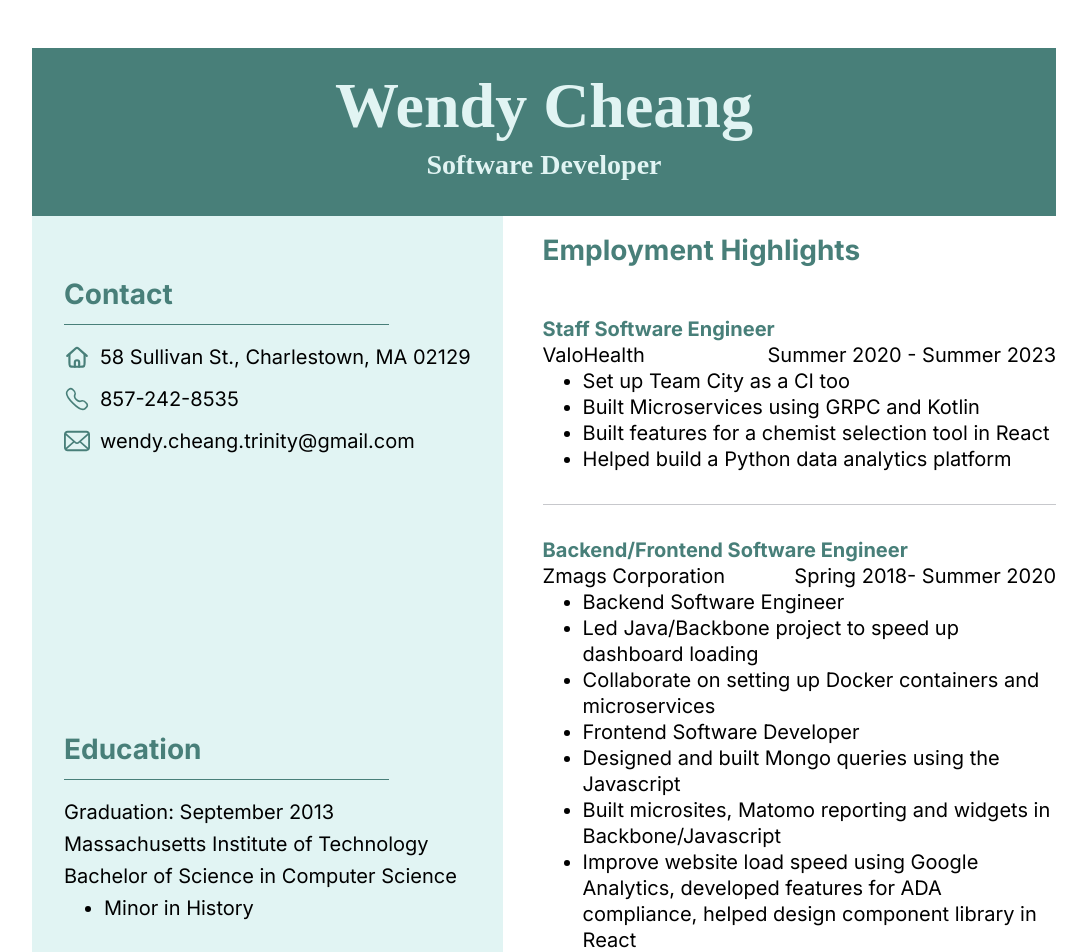
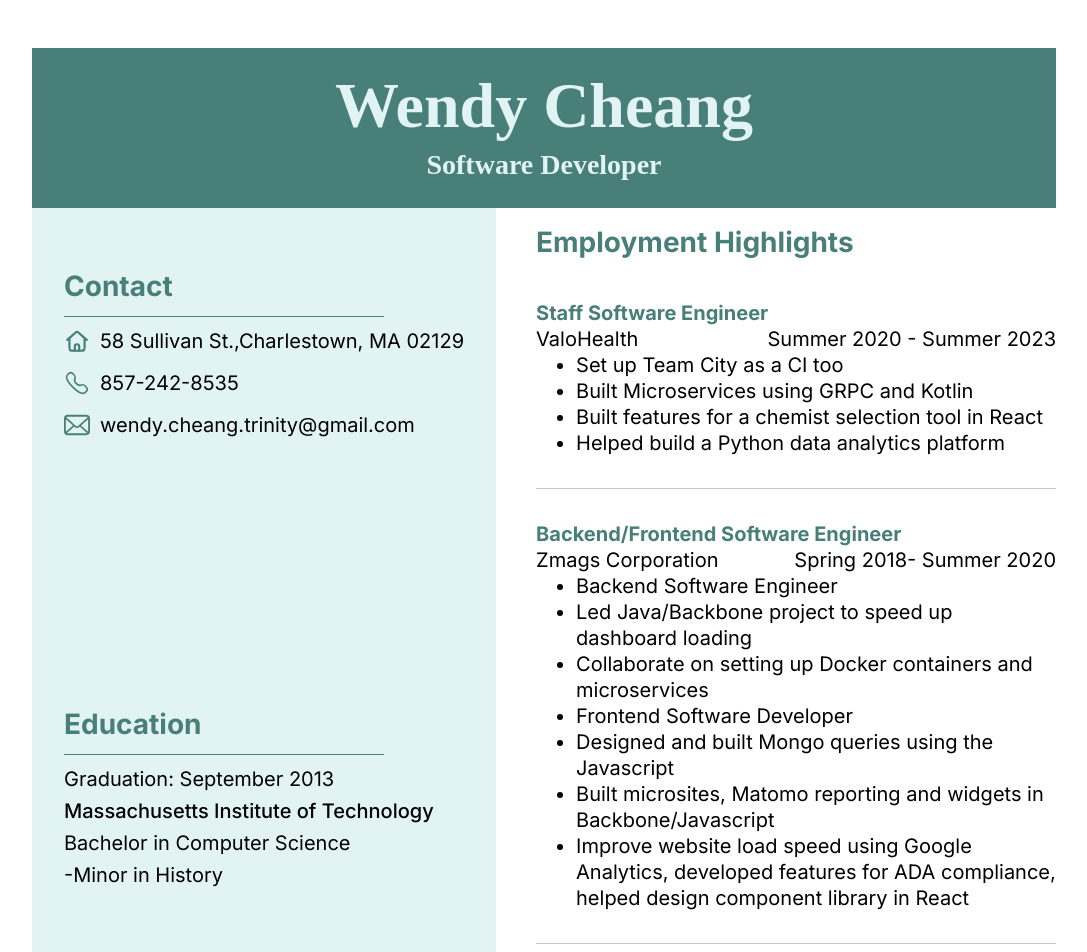
Before and after one commit to wendycheang/Resume, a React (Vite) app in the folder frontend/: page / in a window 1280 px wide. Shown: the top 952 px of the page, without its empty margins (96-1183 px from the left). Built offline with nearby package versions, Linux system fonts and the light colour scheme.

Commit message:
CSS for print media

```diff
--- a/frontend/src/App.jsx
+++ b/frontend/src/App.jsx
@@ -9,7 +9,7 @@ import ProjectSection from './ProjectSection'
 import { person_api, employment_api, skills_api, project_api } from "./wendy_api"
 
 function App() {
-  const { name, address, phone_number, email, education, role } = person_api
+  const { name, address_one, address_two, phone_number, email, education, role } = person_api
   const { college_name, degree } = education
   const { major, minor, graduation } = degree
 
@@ -25,7 +25,8 @@ function App() {
         <aside className='sidebar'>
             <Contact
               name={name}
-              address={address}
+              address_one={address_one}
+              address_two={address_two}
               phone_number={phone_number}
               email={email}
             />
--- a/frontend/src/Contact.jsx
+++ b/frontend/src/Contact.jsx
@@ -5,14 +5,14 @@ import { ReactComponent as PhoneLogo } from './assets/phone-logo.svg'
 
 import './css/contact.css'
 
-const Contact = ({ address, phone_number, email }) => {
+const Contact = ({ address_one, address_two, phone_number, email }) => {
     return (
         <div>
             <h2 className="sidebar__title">Contact</h2>
             <div className="contact">
                 <div className="contact__info">
                     <HomeLogo />
-                <p>{address}</p>
+                    <p><span>{address_one}</span><span className='newline'>{address_two}</span></p>
                 </div>
                 <div className="contact__info">
                     <PhoneLogo />
--- a/frontend/src/Education.jsx
+++ b/frontend/src/Education.jsx
@@ -1,15 +1,15 @@
+import './css/education.css'
+
 
 const Education = ({ college_name, major, minor, graduation}) => {
 
     return (
-        <div className="aside_container">
+        <div className="education">
             <h2 className="sidebar__title">Education</h2>
             <p>{`Graduation: ${graduation}`}</p>
-            <p>{college_name}</p>
+            <p className="school">{college_name}</p>
             <p>{major}</p>
-            <ul>
-                <li>{minor}</li>
-            </ul>
+            <p>{`-${minor}`}</p>
         </div>
     )
 }
--- a/frontend/src/ProjectSection.jsx
+++ b/frontend/src/ProjectSection.jsx
@@ -1,5 +1,3 @@
-
-
 import "./css/project.css"
 
 const ProjectSection = ({ projects }) => {
--- a/frontend/src/css/App.css
+++ b/frontend/src/css/App.css
@@ -1,6 +1,6 @@
 /* styling */
 
-header{
+header {
   font-family: 'Times New Roman', Times, serif;
 }
 
@@ -11,7 +11,7 @@ header{
 }
 
 .sidebar {
-  background-color: hsl(177,45%,92%);
+  background-color: hsl(177, 45%, 92%);
   color: var(--black-font);
   white-space: nowrap;
   line-height: 1.6em;
@@ -23,12 +23,12 @@ header{
 }
 
 .main_section h2 {
-    color: var(--forest-green);
+  color: var(--forest-green);
 }
 
 /* layout */
 
-.header_container{
+.header_container {
   width: 80%;
   margin: 0 auto;
   padding: 1rem;
@@ -60,3 +60,37 @@ header{
 section {
   padding: 1rem 0;
 }
+
+
+@media print {
+
+  pre {
+    white-space: pre-wrap;
+  }
+
+  .header_container {
+    width: 100%;
+    padding: 1rem;
+  }
+
+  .container {
+    width: 100%;
+  }
+
+  .sidebar {
+    display: block;
+    width: 32%;
+    font-size: var(--aside-font-size);
+  }
+
+  .sidebar > * {
+    margin-bottom: 3rem;
+  }
+
+  .sidebar {
+    padding: 2rem 1rem;
+    white-space: pre-wrap;
+  }
+
+
+}
--- a/frontend/src/css/contact.css
+++ b/frontend/src/css/contact.css
@@ -25,3 +25,14 @@
     width: auto;
     height: 1.3em;
 }
+
+
+@media print {
+    .newline {
+        display: block;
+    }
+
+    .contact > * {
+        margin: .5em 0;
+    }
+}
--- /dev/null
+++ b/frontend/src/css/education.css
@@ -0,0 +1,10 @@
+.school {
+    font-weight: 500;
+}
+
+@media print {
+    .education {
+        font-size: .65rem;
+    }
+
+}
--- a/frontend/src/css/employment.css
+++ b/frontend/src/css/employment.css
@@ -20,3 +20,12 @@
     display: flex;
     justify-content: space-between;
 }
+
+
+@media print {
+    .employment {
+        padding: 1rem 0;
+        list-style-type: none;
+    }
+
+}
--- a/frontend/src/css/index.css
+++ b/frontend/src/css/index.css
@@ -34,7 +34,7 @@ h1 {
 }
 
 h2 {
-  margin: 0 0 1rem 0;
+  margin: 0 0 .5rem 0;
   font-size: var(--sub-header-font-size);
   font-weight: 700;
 }
@@ -61,3 +61,30 @@ a {
   text-decoration: none;
   color: inherit;
 }
+
+
+
+@media print {
+
+  :root {
+    --header-font-size: 2rem;
+    --sub-header-font-size: 1.25rem;
+    --sub-header-font-size-two: 1.15rem;
+    --main-font-size: 1rem;
+    --aside-font-size: .7rem;
+  }
+
+  body {
+  -webkit-print-color-adjust:exact !important;
+  print-color-adjust:exact !important;
+  }
+
+  body {
+    margin: 0;
+    padding: 0;
+  }
+
+  .main_section {
+    padding-right: 1rem;
+  }
+}
--- a/frontend/src/wendy_api.js
+++ b/frontend/src/wendy_api.js
@@ -1,13 +1,14 @@
 export const person_api = {
     name: "Wendy Cheang",
-    address: "58 Sullivan St., Charlestown, MA 02129",
+    address_one: "58 Sullivan St.,",
+    address_two: "Charlestown, MA 02129",
     phone_number: "857-242-8535",
     email: "wendy.cheang.trinity@gmail.com",
     role: "Software Developer",
     education: {
         college_name: "Massachusetts Institute of Technology",
         degree: {
-            major: "Bachelor of Science in Computer Science",
+            major: "Bachelor in Computer Science",
             minor: "Minor in History",
             graduation: "September 2013"
         }
```
Lines whose indentation alone changed are shown as unchanged.
